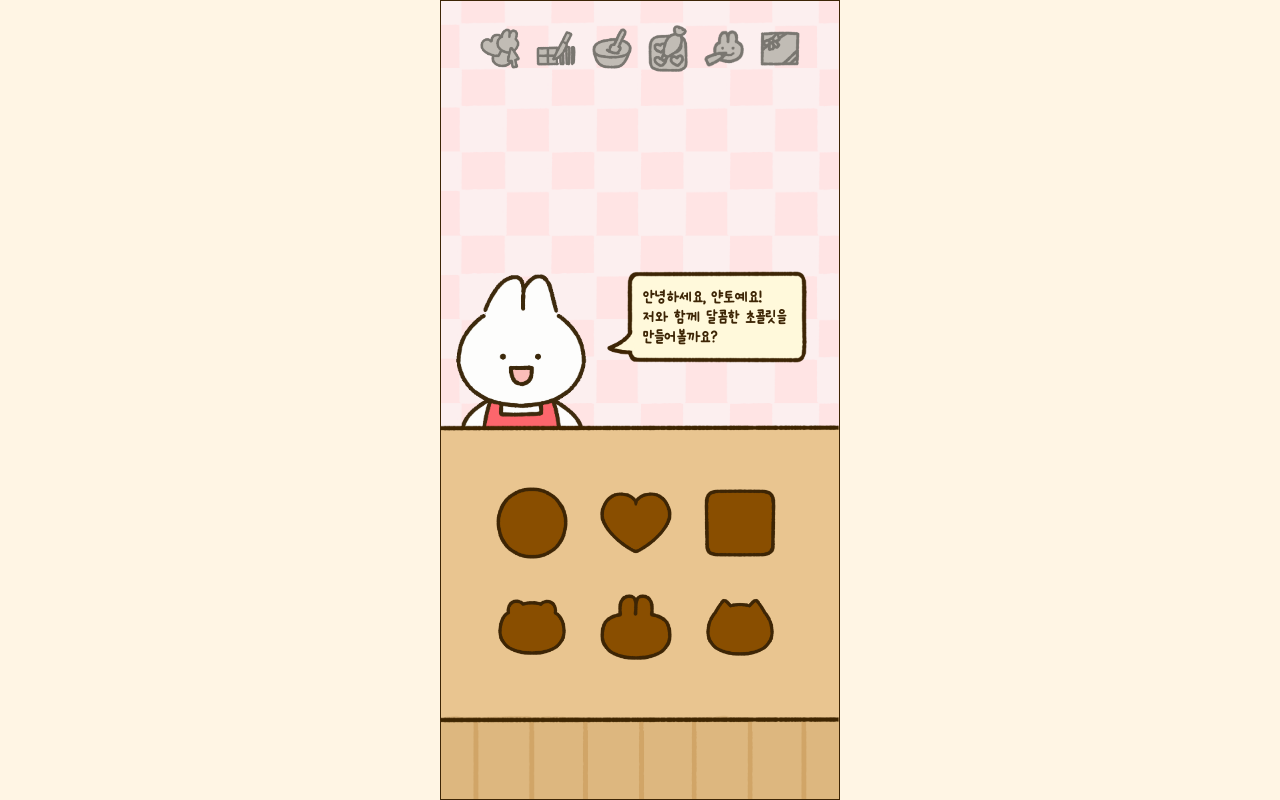
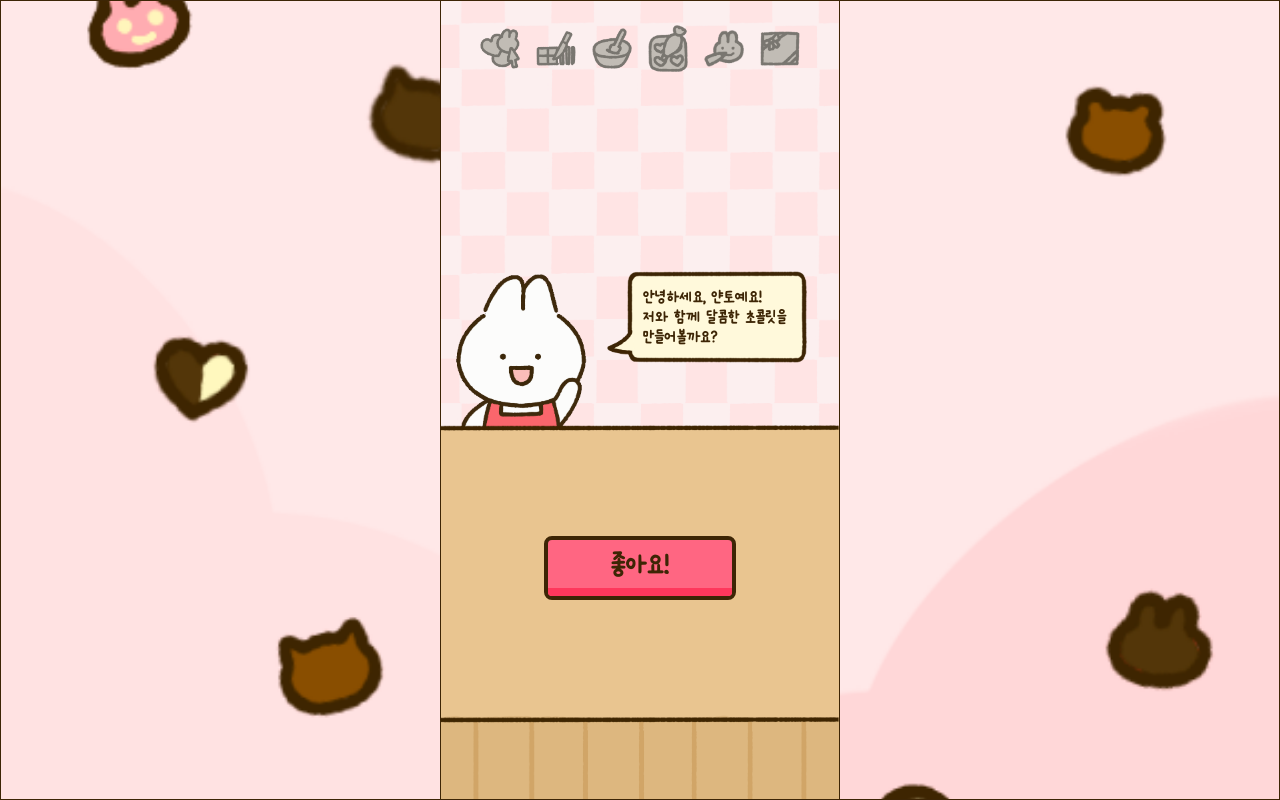
Before and after one commit to yejwoo/chocojoyo, a Next.js app: page / in a window 1280 px wide. Built offline with nearby package versions, Linux system fonts and the light colour scheme.

Commit message:
feat: 스테이지 상태 관리 설정

```diff
--- a/app/page.js
+++ b/app/page.js
@@ -1,11 +1,19 @@
+'use client';
+
 import Main from "@/components/Main";
+import Navi from "@/components/Navi";
 import Stage1 from "@/components/Stage1";
+import { useState } from "react";
 
 export default function Home() {
+  const [isStarted, setIsStarted] = useState(true);
+  const [chocolates, setChocolates] = useState([]);
+
   return (
     <>
-      {/* <Main/> */}
-      <Stage1/>
+      <Main onStart={() => setIsStarted(true)}/>
+      {isStarted && <Stage1 />}
+      {/* {isStarted && <Navi />} */}
     </>
   );
 }
--- a/components/Button.jsx
+++ b/components/Button.jsx
@@ -1,6 +1,6 @@
 import Image from "next/image";
 
-export default function Button({shape = "rectangle", message, color = "main", type = "arrow", size = "default"}) {
+export default function Button({shape = "rectangle", message, color = "main", type = "arrow", size = "default", onClick, disabled = false}) {
     const buttonShape = shape === "circle" ? "w-16 rounded-full" : "rounded-lg overflow-hidden";
     const buttonSizes = {
       half: "w-1/2",
@@ -23,7 +23,11 @@
     };
 
     return (
-      <button type="button" className={`${color in buttonColors ? buttonColors[color] : buttonColors.main} ${buttonShape} ${shape === "rectangle" && size in buttonSizes ? buttonSizes[size] : buttonSizes.default} text-3xl border-4 border-default focus:scale-95`}>
+      <button type="button" onClick={onClick} disabled={disabled}
+      className={`${color in buttonColors ? buttonColors[color] : buttonColors.main} ${buttonShape}
+      ${shape === "rectangle" && size in buttonSizes ? buttonSizes[size] : buttonSizes.default}
+      text-3xl border-4 border-default focus:scale-95  ${disabled ? "text-disabled-200 disabled:bg-disabled-100 disabled:cursor-not-allowed" : ""}
+      `}>
         {
           shape === "circle" && (
             <div className="h-14 flex-shrink-0 flex justify-center">{type in buttonIcons ? buttonIcons[type] : buttonIcons.arrow}</div>
@@ -33,7 +37,7 @@
           shape === "rectangle" && (
             <>
               <p className="h-12 flex justify-center items-center">{message}</p>
-              <div className={`${color in buttonShadowColors ? buttonShadowColors[color] : buttonShadowColors.main} w-full h-2`}></div>
+              <div className={`${disabled ? 'bg-disabled-200' : color in buttonShadowColors ? buttonShadowColors[color] : buttonShadowColors.main} w-full h-2`}></div>
             </>
           )
         }
--- a/components/Main.jsx
+++ b/components/Main.jsx
@@ -1,15 +1,15 @@
 import Image from "next/image"
 import Button from "./Button"
 
-export default function Main() {
+export default function Main({onStart}) {
     return (
-        <main className="bg-white xs:border xs:border-default max-w-[400] max-h-[800px] fixed w-full h-full top-1/2 left-1/2 -translate-x-1/2 -translate-y-1/2">
+        <main className={`bg-white xs:border xs:border-default max-w-[400] max-h-[800px] fixed w-full h-full top-1/2 left-1/2 -translate-x-1/2 -translate-y-1/2`}>
             <div className="absolute w-full h-full">
                 <Image src="/images/main/bg.png" fill objectFit="cover" alt="다음" />
                 <Image src="/images/main/logo.png" className="absolute top-28 left-1/2 -translate-x-1/2" width={"300"} height={"300"} alt="로고" />
                 <Image src="/images/main/yanto.png" className="absolute top-[45%] left-1/2 animate-bounce-up" width={"160"} height={"160"} alt="얀토" />
                 <div className="absolute left-1/2 -translate-x-1/2 bottom-[10%]">
-                    <Button message={"시작해요"}/>
+                    <Button message={"시작해요"} onClick={onStart}/>
                 </div>
             </div>
         </main>
--- a/components/Modal.jsx
+++ b/components/Modal.jsx
@@ -1,6 +1,6 @@
 import Button from "./Button"
 
-export default function Modal({size = "sm", title, type = "card", children}) {
+export default function Modal({size = "sm", title, type = "card", children, value, onChange}) {
     const modalSize = size === "lg" ? "h-80" : "h-54";
     return (
         <div className="fixed inset-0 z-[999] flex items-center justify-center bg-black bg-opacity-50">
@@ -34,9 +34,9 @@
                                 type === "single" && (
                                     <>
                                         <div className="absolute bottom-0 right-0">
-                                            <span>0/10</span>
+                                            <span>{value.length}/10</span>
                                         </div>
-                                        <input type="text" name="" id="" className="w-full h-10 text-3xl bg-popup-100 absolute top-1/2 transform -translate-y-10" />
+                                        <input type="text" maxlength={10} value={value} onChange={onChange} className="w-full h-10 text-3xl bg-popup-100 absolute top-1/2 transform -translate-y-10" />
                                         <hr className="border-b-2 border-default absolute left-0 right-0 top-1/2 transform -translate-y-30" />
                                     </>
                                 )
--- a/components/Stage1.jsx
+++ b/components/Stage1.jsx
@@ -1,42 +1,83 @@
 import Image from "next/image"
 import Button from "./Button"
-import Navi from "./Navi"
 import Modal from "./Modal";
+import Navi from "./Navi";
+import { useEffect, useState } from "react";
+import { delay } from "@/utils/delay";
 
 export default function Stage1() {
-    const character = {
+    //  const [isStarted, setIsStarted] = useState(false);
+    const [currentStage, setCurrentStage] = useState("intro");
+    const [isTalkBubbleShow, setIsTalkBubbleShow] = useState(false);
+    const [isShowButton, setIsShowButton] = useState(false);
+    const [isShowModal, setIsShowModal] = useState(false);
+    const [inputValue, setInputValue] = useState('');
+    const [isSubmitEnabled, setIsSubmitEnabled] = useState(false);
+
+    useEffect(() => {
+        const runSequence = async () => {
+            await delay(1500);
+            setIsTalkBubbleShow(true);
+            await delay(1500);
+            if (currentStage === 'intro') setIsShowButton(true);
+            if (currentStage === 'name1') setIsShowModal(true);
+        }
+        runSequence();
+        console.log('@@@@@currentStage: ', currentStage);
+      }, [currentStage]);
+
+      const stageData = {
         intro: {
-            img: <Image className="absolute bottom-[330px] xs:bottom-[350px]" src="/images/common/yanto-hello.gif" width={"160"} height={"160"} alt="얀토 인사" />,
+            imgSrc: "/images/common/yanto-hello.gif",
             dialogue: `
                 안녕하세요, 얀토예요!<br/>
                 저와 함께 달콤한 초콜릿을<br/>
                 만들어볼까요?<br/>
-            `
+            `,
+            nextStage: "name1",
         },
         name1: {
-            img: <Image className="absolute bottom-[330px] xs:bottom-[350px]" src="/images/common/yanto-thumb.gif" width={"160"} height={"160"} alt="얀토 인사" />,
+            imgSrc: "/images/common/yanto-thumb.gif",
             dialogue: `
                 좋아요! 시작하기에 앞서<br/>
                 이름을 알려주세요.
-            `
+            `,
+            nextStage: "name2",
         },
         name2: {
-            img: <Image className="absolute bottom-[330px] xs:bottom-[350px]" src="/images/common/yanto-thumb.gif" width={"160"} height={"160"} alt="얀토 인사" />,
+            imgSrc: "/images/common/yanto-thumb.gif",
             dialogue: `
                 멋진 이름이네요.<br/>
                 그 이름으로 초콜릿을<br/>
                 전달할 거예요.
-            `
+            `,
+            nextStage: "desc",
         },
         desc: {
-            img: <Image className="absolute bottom-[330px] xs:bottom-[350px]" src="/images/common/yanto-thumb.gif" width={"160"} height={"160"} alt="얀토 인사" />,
+            imgSrc: "/images/common/yanto-thumb.gif",
             dialogue: `
-            초콜릿 모양을 선택해주세요.
-            최소 1개 ~ 최대 6개까지
-            선택 가능합니다.
-            `
+                초콜릿 모양을 선택해주세요.<br/>
+                최소 1개 ~ 최대 6개까지 선택 가능합니다.
+            `,
+            nextStage: null,
         },
     };
+
+    const handleNextStage = () => {
+        const nextStage = stageData[currentStage].nextStage;
+        if (nextStage) {
+            setCurrentStage(nextStage);
+            setIsTalkBubbleShow(false);
+            setIsShowButton(false);
+        }
+    };
+
+    const handleInputChange = (e) => {
+        const value = e.target.value;
+        setInputValue(value);
+        setIsSubmitEnabled(value.length > 0);
+    }
+
 
     const chocolates = [
         {
@@ -65,21 +106,29 @@
         },
     ]
 
+    const currentData = stageData[currentStage];
+
     return (
         <main className="bg-white xs:border xs:border-default max-w-[400px] max-h-[800px] fixed w-full h-full top-1/2 left-1/2 -translate-x-1/2 -translate-y-1/2">
             <div className="w-full h-full">
+                {/* 배경 */}
                 <Image src="/images/common/background.png" fill objectFit="cover" alt="배경" />
-                <Navi />
-                {/* <Image className="absolute bottom-[330px] xs:bottom-[350px]" src="/images/common/yanto-hello.gif" width={"160"} height={"160"} alt="얀토 인사" />             */}
-                <Image className="absolute bottom-[330px] xs:bottom-[350px]" src="/images/common/yanto-blink.gif" width={"160"} height={"160"} alt="얀토 눈 깜빡" />
-                {/* <Image className="absolute bottom-[330px] xs:bottom-[350px]" src="/images/common/yanto-thumb.gif" width={"160"} height={"160"} alt="얀토 눈 깜빡" />             */}
+                {/* 캐릭터 */}
+                <Image className="absolute bottom-[330px] xs:bottom-[350px]" src={currentData.imgSrc} width={160} height={160} alt="얀토" />
+                {/* 카운터 */}
                 <Image className="absolute bottom-0 left-1/2 -translate-x-1/2" src="/images/common/bg-countertop.png" width={"400"} height={"400"}  alt="카운터" />
+                {
+                    isTalkBubbleShow && (
+                        <>
                             <div className="absolute bottom-[436px] right-8">
                                 <Image className="" src="/images/common/talk-bubble-body-sm.png" width={"180"} height={"180"} alt="말풍선" />
-                    <p className="absolute left-4 top-1/2 -translate-y-1/2 leading-5 text-lg" dangerouslySetInnerHTML={{ __html: character.intro.dialogue }}/>
+                                <p className="absolute left-4 top-1/2 -translate-y-1/2 leading-5 text-lg" dangerouslySetInnerHTML={{ __html: currentData.dialogue }}/>
                             </div>
                             <Image className="absolute bottom-[444px] right-[204px]" src="/images/common/talk-bubble-tail.png" width={"28"} height={"28"} alt="말풍선" />
-                <div className="absolute bottom-[132px] left-1/2 w-[296px] -translate-x-1/2 flex gap-6 flex-wrap">
+                        </>
+                    )
+                }
+                {/* <div className="absolute bottom-[132px] left-1/2 w-[296px] -translate-x-1/2 flex gap-6 flex-wrap">
                     {
                         chocolates.map((item, index) => {
                             return (
@@ -90,14 +139,25 @@
                             )
                         })
                     }
+                </div> */}
+               {
+                // currentData.nextStage &&
+                  isShowButton &&  (
+                    <div className="absolute left-1/2 -translate-x-1/2 bottom-[25%] animate-bounce-up-once">
+                        <Button onClick={handleNextStage} message="좋아요!" />
                     </div>
-                {/* <div className="absolute left-1/2 -translate-x-1/2 bottom-[25%]">
-                    <Button message={"좋아요!"}/>
-                </div> */}
+                )}
+                <Navi />
             </div>
-            {/* <Modal type="single" title="이름" >
-                <Button message={"작성 완료"} size="full"/>
-            </Modal> */}
+            {
+                isShowModal &&
+                // 1. 작성중인 이름 state에 저장
+                // 2. 글자 수 세서 모달 컴포넌트에 전송
+                // 3. 글자수 1일 때부터 작성 완료 활성화시키기
+                <Modal type="single" title="이름" value={inputValue} onChange={handleInputChange}>
+                    <Button message={"작성 완료"} size="full" disabled={!isSubmitEnabled}/>
+                </Modal>
+            }
         </main>
     )
 }
--- a/tailwind.config.mjs
+++ b/tailwind.config.mjs
@@ -15,6 +15,20 @@
           '0%, 100%': {transform: 'translateY(-15%)', animationTimingFunction: 'cubic-bezier(0, 0, 0.2, 1)'},
           '50%': {transform: 'translateY(0)', animationTimingFunction: 'cubic-bezier(0.8, 0, 1, 1)'},
         },
+        bounceUpOnce: {
+          '0%': {
+            transform: 'translate(-50%, 0%)',
+            animationTimingFunction: 'ease-in',
+          },
+          '30%': {
+            transform: 'translate(-50%, -30%)',
+            animationTimingFunction: 'cubic-bezier(0.8, 0, 1, 1)',
+          },
+          '100%': {
+            transform: 'translate(-50%, 0%)',
+            animationTimingFunction: 'cubic-bezier(0, 0, 0.2, 1)',
+          },
+        },
         bounceDown: {
           '0%, 100%': {transform: 'translate(-50%, 0)', animationTimingFunction: 'cubic-bezier(0.8, 0, 1, 1)'},
           '50%': {transform: 'translate(-50%, -10%)', animationTimingFunction: 'cubic-bezier(0, 0, 0.2, 1)'},
@@ -22,6 +36,7 @@
       },
       animation: {
         'bounce-up': 'bounceUp 2.5s linear infinite',
+        'bounce-up-once': 'bounceUpOnce 0.5s linear',
         'bounce-down': 'bounceDown 4s linear infinite'
       },
       colors: {
@@ -73,6 +88,10 @@
           100: "#FEF9E1",
           200: "#F3E086",
         },
+        disabled: {
+          100: "#F0A7B4",
+          200: "#D27E8E"
+        },
         boxes: {
           purple: {
             box: "#FAECBC",
```
Lines whose indentation alone changed are shown as unchanged.
